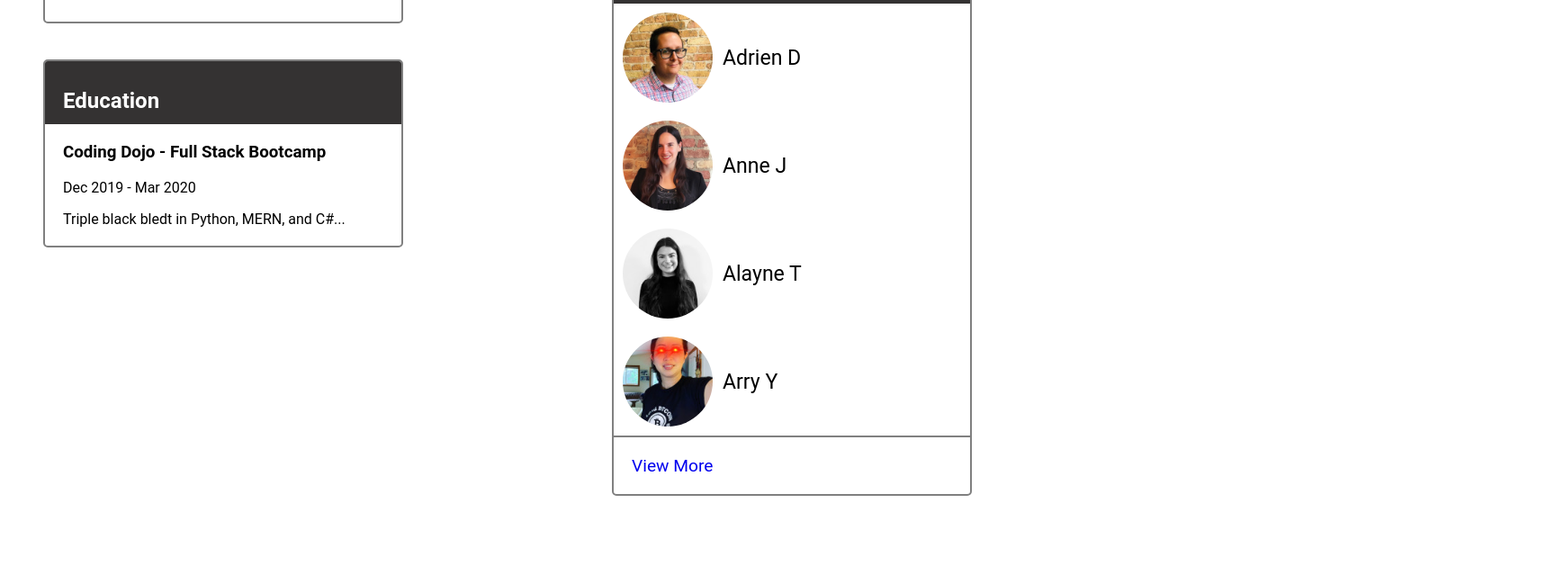
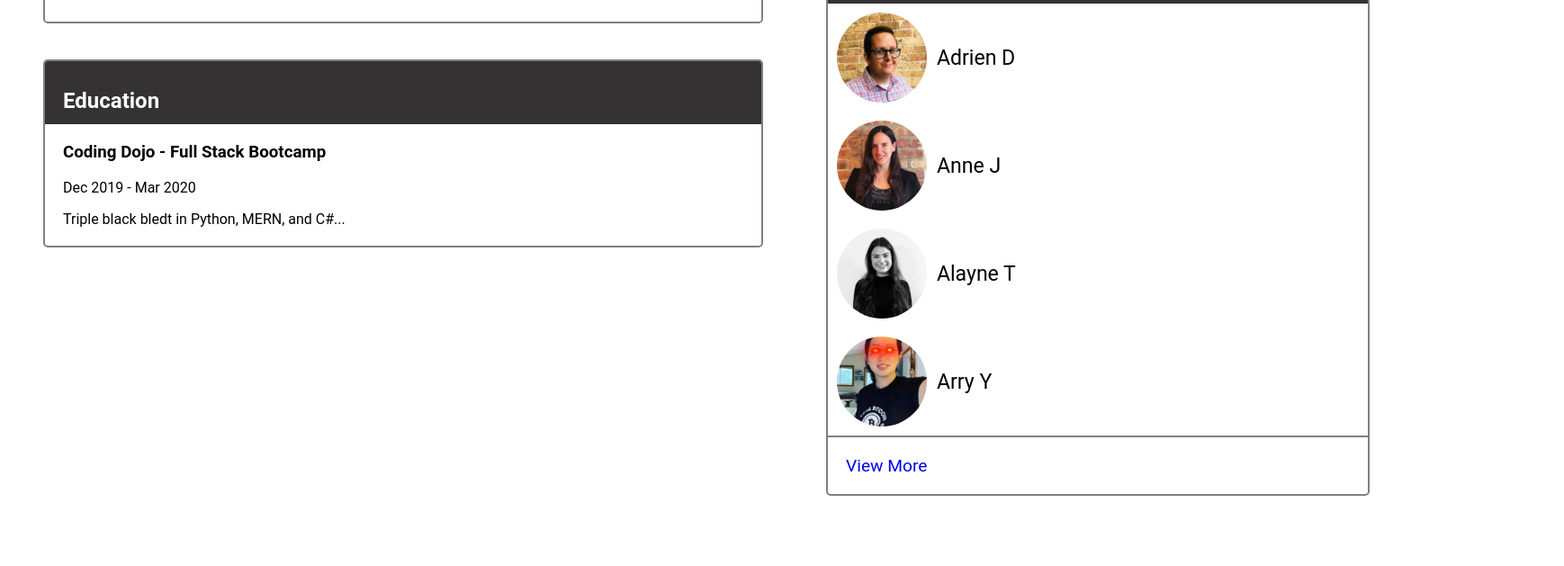
Before and after one commit to k4g3y4m4/profile-coding-dojo, a plain HTML site: page index.html in a window 1280 px wide. Shown: the part 527-1156 px from the top of the page at 90% size, 1738 px wide, since content can reach past the window. Drawn offline with Linux system fonts and the light colour scheme.

Commit message:
update styles.css

```diff
--- a/style.css
+++ b/style.css
@@ -59,7 +59,7 @@ button:hover{
 
 
 .container {
-    width: 400px;
+    width: 800px;
     margin: 0 auto;
     margin-left:10px;
     margin-bottom: 20px;
@@ -131,7 +131,7 @@ a{
 
 
 .con{
-    width: 100%;
+    width: 75%;
     background-color: white;
     border: 2px solid grey;
     margin-bottom: 20px;
```
